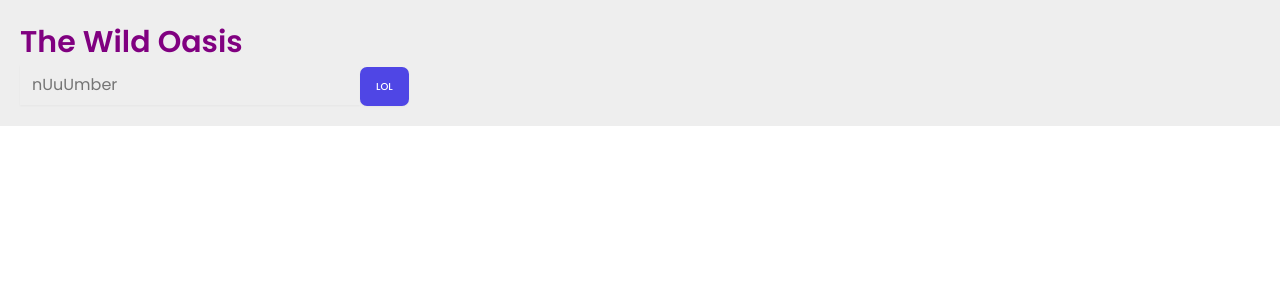
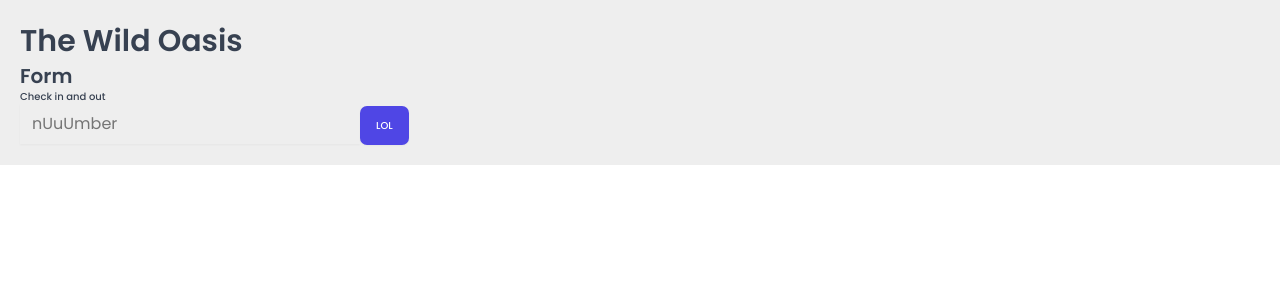
Before and after one commit to Mo2men7/the-wild-oasis, a React (Vite) app: page / in a window 1280 px wide. Shown: the top 300 px of the page. Built offline with nearby package versions, Linux system fonts and the light colour scheme; a web font is replaced by a local one.

Commit message:
Styled Component Props and the 'css' Function

```diff
--- a/src/App.jsx
+++ b/src/App.jsx
@@ -2,12 +2,7 @@
 import GlobalStyles from "./styles/GlobalStyles";
 import Button from "./ui/Button";
 import Input from "./ui/Input";
-
-const H1 = styled.h1`
-  font-size: 30px;
-  font-weight: 600;
-  color: purple;
-`;
+import Heading from "./ui/Heading";
 
 const StyledApp = styled.main`
   background: #eee;
@@ -19,7 +14,9 @@
     <>
       <GlobalStyles />
       <StyledApp>
-        <H1>The Wild Oasis</H1>
+        <Heading as="h1">The Wild Oasis</Heading>
+        <Heading as="h2">Form</Heading>
+        <Heading as="h3">Check in and out</Heading>
         <Input type="number" placeholder="nUuUmber" />
         <Button onClick={() => alert("lol")}>LOL</Button>
       </StyledApp>
--- /dev/null
+++ b/src/ui/Heading.jsx
@@ -0,0 +1,29 @@
+import styled, { css } from "styled-components";
+
+// const center = css`
+//   text-align: center;
+// `;
+
+const Heading = styled.h1`
+  ${(props) =>
+    props.as === "h1" &&
+    css`
+      font-size: 3rem;
+      font-weight: 600;
+    `}
+  ${(props) =>
+    props.as === "h2" &&
+    css`
+      font-size: 2rem;
+      font-weight: 600;
+    `}
+    ${(props) =>
+    props.as === "h3" &&
+    css`
+      font-size: 1rem;
+      font-weight: 500;
+    `}
+    line-height:1.4;
+`;
+
+export default Heading;
```
